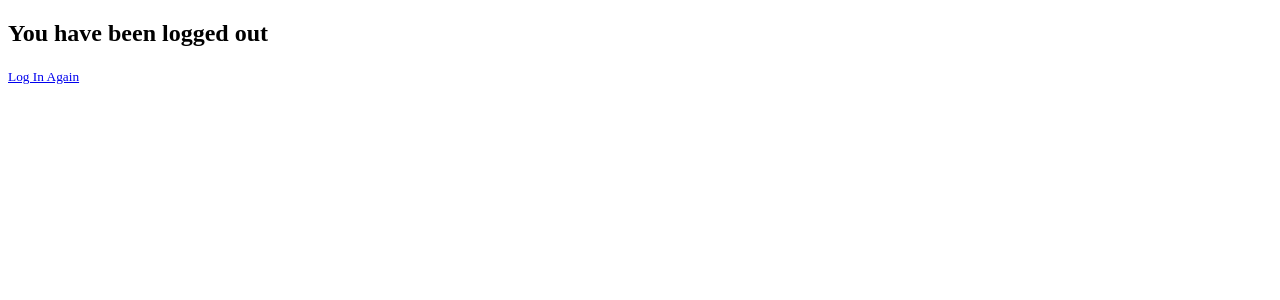
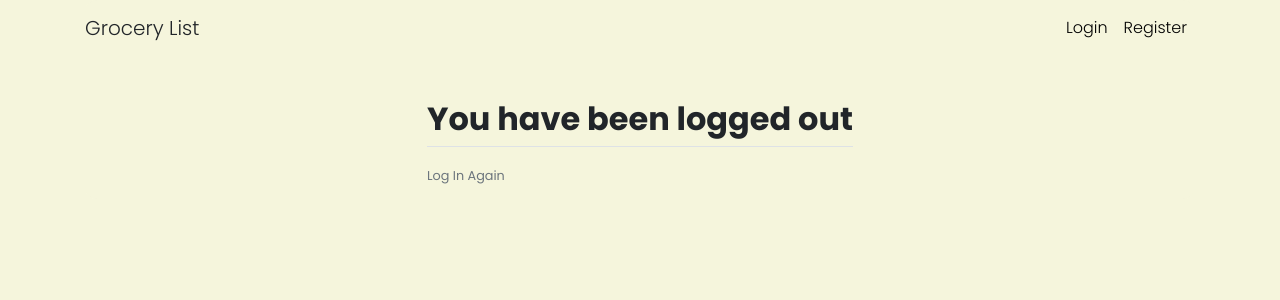
Before and after one commit to parekhakhil/readingright_task, a Django app: page /logout/ in a window 1280 px wide. Shown: the top 300 px of the page. Run offline with Django 3.2, Linux system fonts and the light colour scheme; some libraries are stand-ins or nearby versions.

Commit message:
included templates and finalize the task

```diff
--- /dev/null
+++ b/static/style.css
@@ -0,0 +1,37 @@
+@import url('https://fonts.googleapis.com/css2?family=Poppins:wght@300;400;700&display=swap');
+body {
+    font-family: 'Poppins', sans-serif;
+    font-weight: 300;
+    background-color: beige;
+}
+a,
+a:hover,
+a:focus,
+a:active {
+    text-decoration: none;
+    color: inherit;
+    cursor: pointer;
+}
+h1, h2, h3, h4, h5 {
+    font-family: 'Poppins', sans-serif;
+    font-weight: 700;
+}
+.nav-link{
+    color:black;
+}
+
+.breadcrumb{
+
+    display: flex;
+    -ms-flex-wrap: wrap;
+    padding: .75rem 1rem;
+    margin-bottom: 1rem;
+    list-style: none;
+    background-color: beige;
+    border-radius: .75rem;
+    padding-top: 100px;
+    flex-direction: column;
+    align-content: center;
+    justify-content: flex-start;
+    align-items: stretch;
+    }
--- a/templates/base.html
+++ b/templates/base.html
@@ -5,10 +5,56 @@
     <meta charset="UTF-8">
     <meta http-equiv="X-UA-Compatible" content="IE=edge">
     <meta name="viewport" content="width=device-width, initial-scale=1.0">
-    <title>Document</title>
+    <link rel="stylesheet" href="https://maxcdn.bootstrapcdn.com/bootstrap/4.4.1/css/bootstrap.min.css">
+    <link rel="stylesheet" type="text/css" href="{% static 'style.css' %}">
+    <link rel="stylesheet"
+        href="https://cdnjs.cloudflare.com/ajax/libs/jquery-datetimepicker/2.5.20/jquery.datetimepicker.min.css"
+        integrity="sha256-DOS9W6NR+NFe1fUhEE0PGKY/fubbUCnOfTje2JMDw3Y=" crossorigin="anonymous" />
+        <script src="https://code.jquery.com/jquery-3.3.1.min.js"></script>
+    <script src="https://cdnjs.cloudflare.com/ajax/libs/jquery-datetimepicker/2.5.20/jquery.datetimepicker.full.min.js"
+        integrity="sha256-FEqEelWI3WouFOo2VWP/uJfs1y8KJ++FLh2Lbqc8SJk=" crossorigin="anonymous"></script>
+
+    {% if product %}
+    <title>Grocery List - {{product }}</title>
+    {% else %}
+    <title>Grocery List</title>
+    {% endif %}
 </head>
 <body>
-
+    <div class="container">
+    <div class="header">
+<header class="site-header">
+    <nav class="navbar navbar-expand-md navbar bg-steel fixed-top">
+        <div class="container">
+            <a class="navbar-brand mr-4" href="{% url 'grocery:grocery-list' %}">Grocery List</a>
+            <button class="navbar-toggler" type="button" data-toggle="collapse" data-target="#navbarToggle"
+                aria-controls="navbarToggle" aria-expanded="false" aria-label="Toggle navigation">
+                <span class="navbar-toggler-icon"></span>
+            </button>
+            <div class="collapse navbar-collapse" id="navbarToggle">
+                <div class="navbar-nav mr-auto">
+                </div>
+                <!-- Navbar Right Side -->
+                <div class="navbar-nav">
+                    {% if user.is_authenticated %}
+                    <a class="nav-item nav-link" href="{% url 'grocery:add-grocery' %}">Add Grocery</a>
+                    <a class="nav-item nav-link" href="{% url 'users:profile' %}">Profile</a>
+                    <a class="nav-item nav-link" href="{% url 'logout' %}">Logout</a>
+                    {% else %}
+                    <a class="nav-item nav-link" href="{% url 'login' %}">Login</a>
+                    <a class="nav-item nav-link" href="{% url 'users:register' %}">Register</a>
+                    {% endif %}
+                </div>
+            </div>
+        </div>
+    </nav>
+</header>
+</div>
+<div class="breadcrumb" style="margin: top 100px;">
 {% block content %} {% endblock content %}
+</div>
+</div>
+{%block extrascripts %}
+{%endblock%}
 </body>
 </html>
```
Also changed, not shown: templates/grocery/grocery_confirm_delete.html (added, +16 -0 lines), templates/grocery/grocery_detail.html (added, +24 -0 lines), templates/grocery/grocery_form.html (added, +27 -0 lines), templates/grocery/home.html (added, +27 -0 lines), templates/grocery/grocery_update.html (added).
